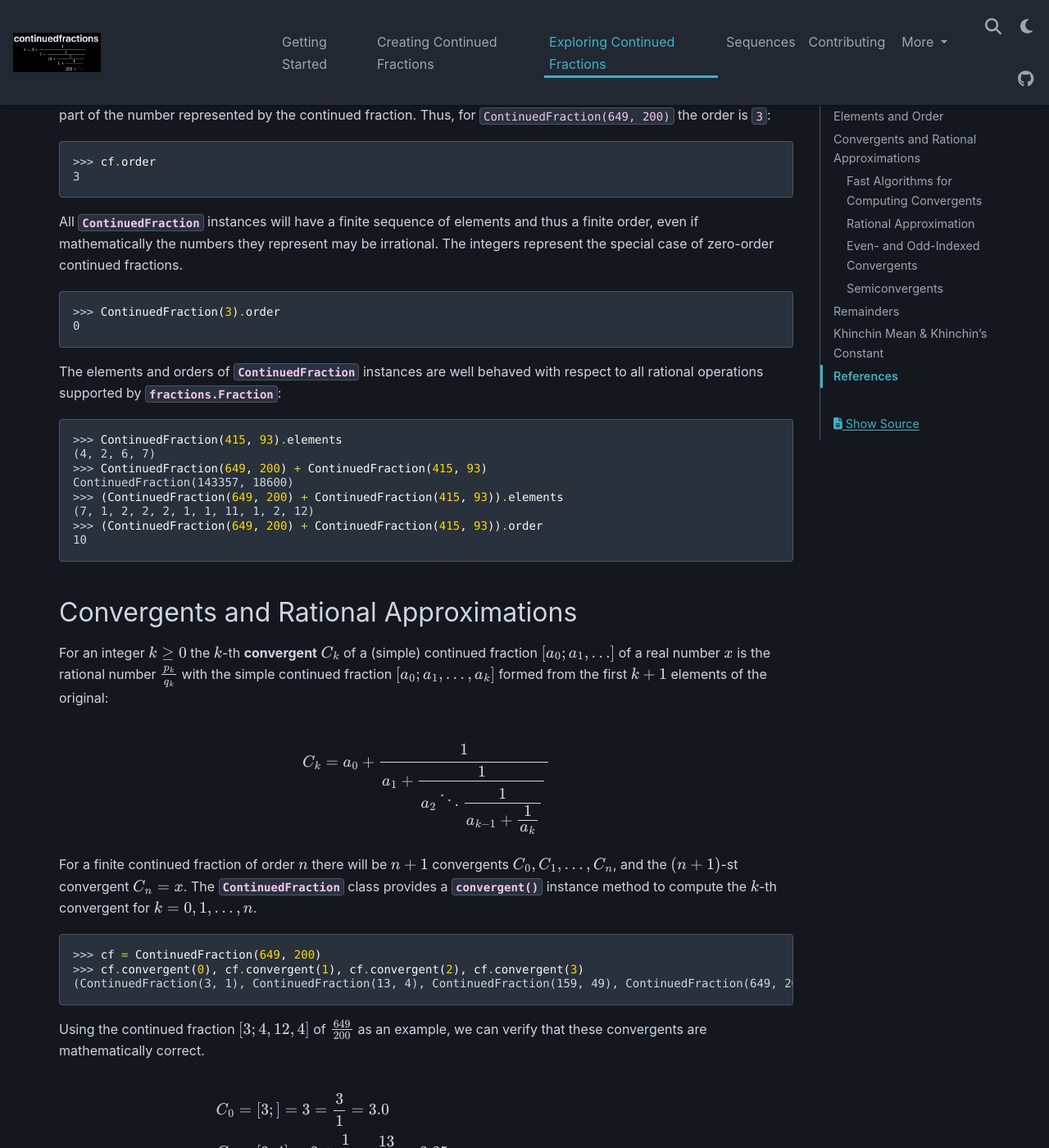
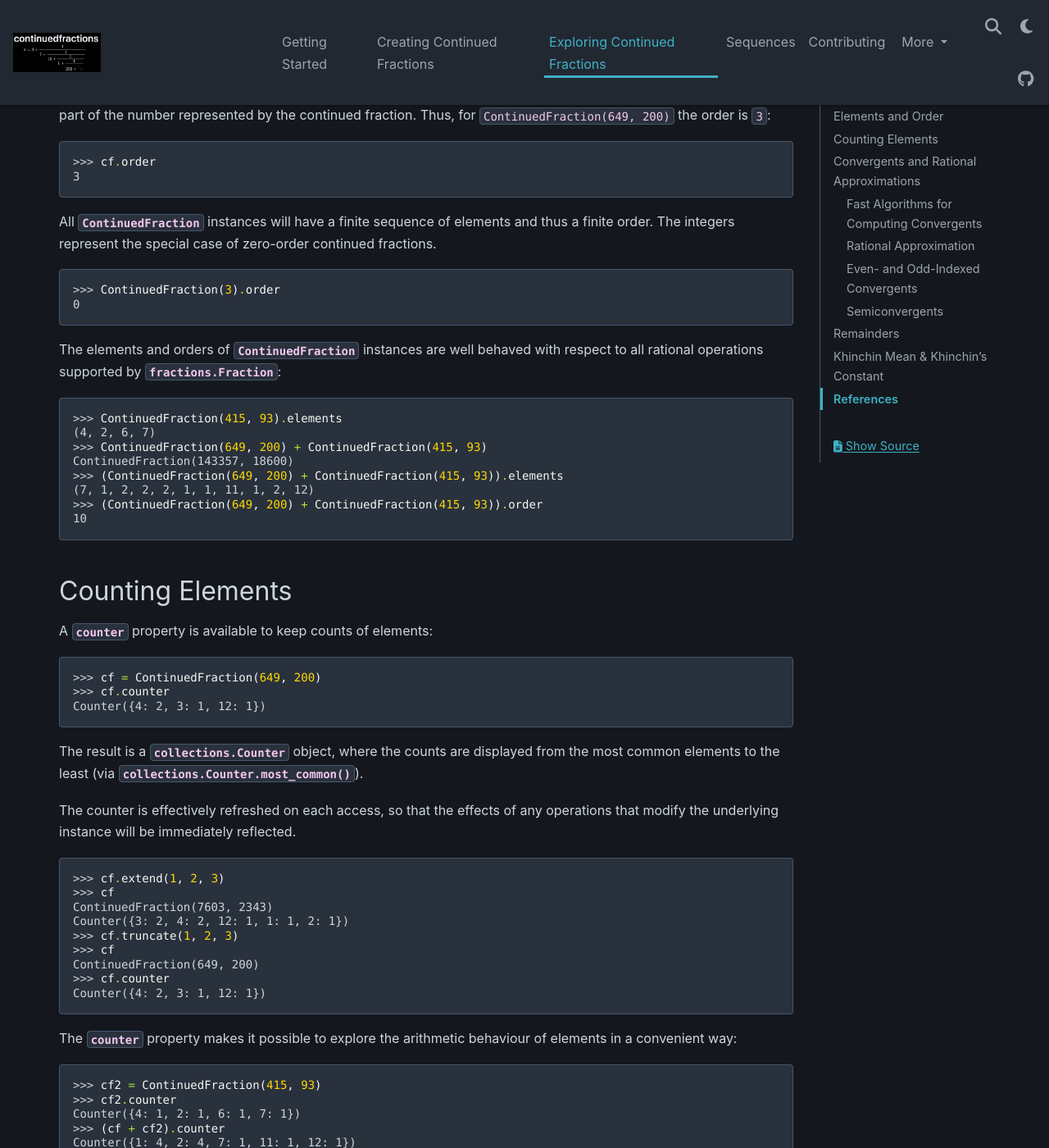
Before and after one commit to sr-murthy/continuedfractions, a Sphinx documentation site: the page built from docs/sources/exploring-continued-fractions.rst, in a window 1280 px wide and 1400 px high, scrolled down 659 px. Shown: the whole window at 82% size. Built offline with Sphinx 7.4.7 and the PyData theme 0.15.4, drawn with Linux system fonts in a browser that asks for light colours; nearby versions of some CDN libraries; some of the changed text lies outside the part shown.

Commit message:
feat: add element counter to `ContinuedFraction` class + update tests & docs

```diff
--- a/docs/sources/exploring-continued-fractions.rst
+++ b/docs/sources/exploring-continued-fractions.rst
@@ -32,7 +32,7 @@ The **order** of a continued fraction is defined to be number of its tail elemen
    >>> cf.order
    3
 
-All :py:class:`~continuedfractions.continuedfraction.ContinuedFraction` instances will have a finite sequence of elements and thus a finite order, even if mathematically the numbers they represent may be irrational. The integers represent the special case of zero-order continued fractions.
+All :py:class:`~continuedfractions.continuedfraction.ContinuedFraction` instances will have a finite sequence of elements and thus a finite order. The integers represent the special case of zero-order continued fractions.
 
 .. code:: python
 
@@ -52,6 +52,47 @@ The elements and orders of :py:class:`~continuedfractions.continuedfraction.Cont
    (7, 1, 2, 2, 2, 1, 1, 11, 1, 2, 12)
    >>> (ContinuedFraction(649, 200) + ContinuedFraction(415, 93)).order
    10
+
+.. _exploring-continued-fractions.counting-elements:
+
+Counting Elements
+=================
+
+A :py:attr:`~continuedfractions.continuedfraction.ContinuedFraction.counter` property is available to keep counts of elements:
+
+.. code:: python
+
+   >>> cf = ContinuedFraction(649, 200)
+   >>> cf.counter
+   Counter({4: 2, 3: 1, 12: 1})
+
+The result is a :py:class:`collections.Counter` object, where the counts are displayed from the most common elements to the least (via :py:meth:`collections.Counter.most_common`).
+
+The counter is effectively refreshed on each access, so that the effects of any operations that modify the underlying instance will be immediately reflected.
+
+.. code:: python
+
+   >>> cf.extend(1, 2, 3)
+   >>> cf
+   ContinuedFraction(7603, 2343)
+   Counter({3: 2, 4: 2, 12: 1, 1: 1, 2: 1})
+   >>> cf.truncate(1, 2, 3)
+   >>> cf
+   ContinuedFraction(649, 200)
+   >>> cf.counter
+   Counter({4: 2, 3: 1, 12: 1})
+
+The :py:attr:`~continuedfractions.continuedfraction.ContinuedFraction.counter` property makes it possible to explore the arithmetic behaviour of elements in a convenient way:
+
+.. code:: python
+
+   >>> cf2 = ContinuedFraction(415, 93)
+   >>> cf2.counter
+   Counter({4: 1, 2: 1, 6: 1, 7: 1})
+   >>> (cf + cf2).counter
+   Counter({1: 4, 2: 4, 7: 1, 11: 1, 12: 1})
+   >>>  (cf - cf2).counter
+   Counter({1: 6, -2: 1, 3: 1, 72: 1, 10: 1})
 
 .. _exploring-continued-fractions.convergents-and-rational-approximations:
 
```
Also changed, not shown: docs/sources/creating-continued-fractions.rst (+21 -7 lines), 3 other files.
